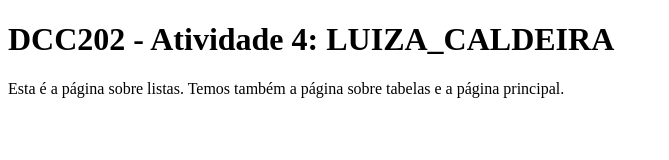
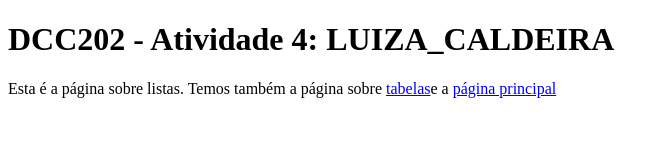
Before and after one commit to ufjf-dcc202/ufjf-dcc202-2023-3-a-atv4-luizacaldeira, a website: page listas.html in a window 1280 px wide. Shown: the whole page, without its empty margins (0-669 px from the left). Drawn offline with Linux system fonts and the light colour scheme.

Commit message:
Adicionei ancoragem na página de listas.

```diff
--- a/listas.html
+++ b/listas.html
@@ -8,7 +8,7 @@
 <body>
     <main>
         <h1>DCC202 - Atividade 4: LUIZA_CALDEIRA</h1>
-        <p>Esta é a página sobre listas. Temos também a página sobre tabelas e a página principal.</p>
+        <p>Esta é a página sobre listas. Temos também a página sobre <a href="tabelas.html">tabelas</a>e a <a href=index.html>página principal</a></p>
 
     </main>
 
```
